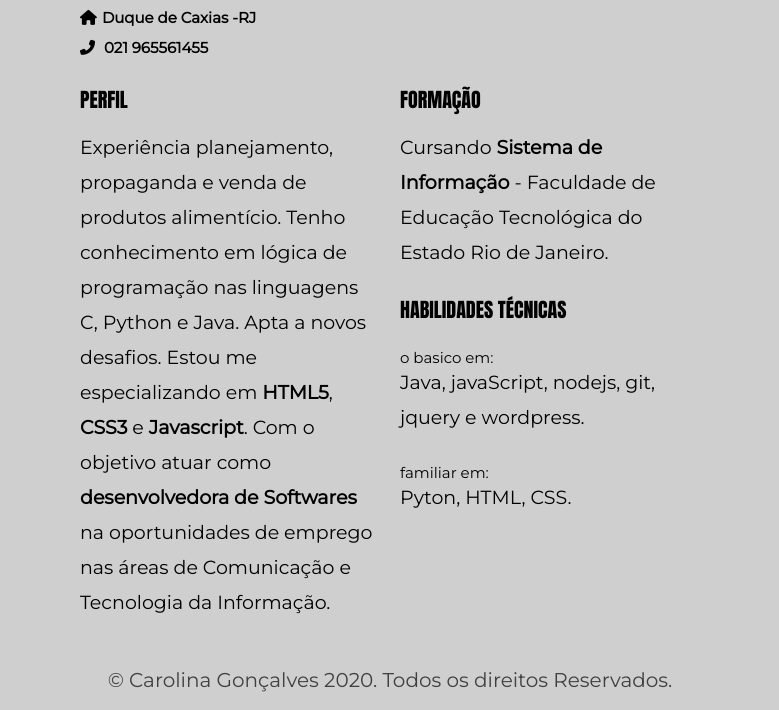
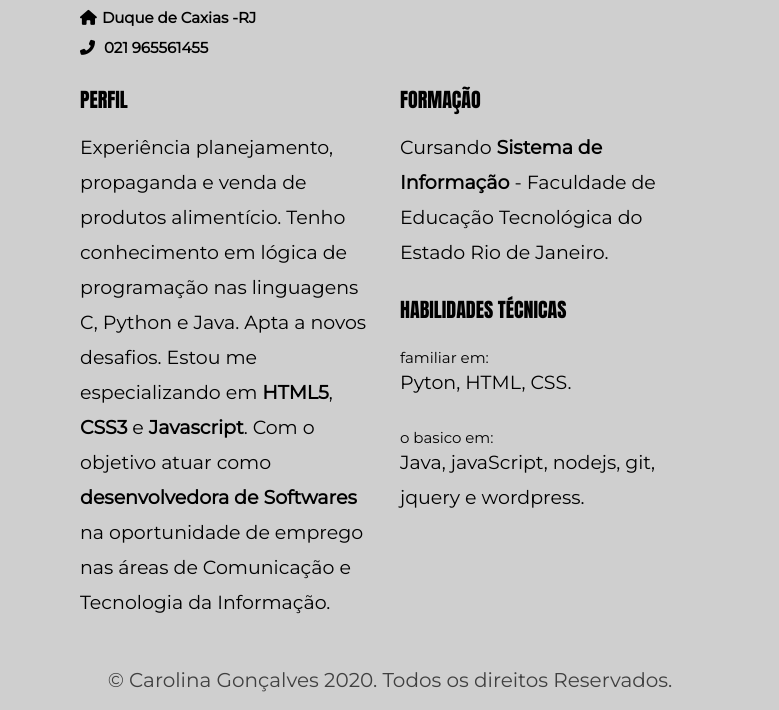
Before and after one commit to carol8fml/carol8fml.github.io, a plain HTML site: page curriculo-Carolina-Gonçalves.html in a window 1280 px wide. Shown: the part 321-1031 px from the top of the page, without its empty margins (250-1029 px from the left). Drawn offline with Linux system fonts and the light colour scheme.

Commit message:
ordem das habilidades

```diff
--- a/curriculo-Carolina-Gonçalves.html
+++ b/curriculo-Carolina-Gonçalves.html
@@ -38,15 +38,15 @@
             <div class="perfil-habilidade">
                     <div class="perfil" >
                         <h2>PERFIL</h2>
-                        <p>Experiência planejamento, propaganda e venda de produtos alimentício. Tenho conhecimento em lógica de programação nas linguagens C, Python e Java. Apta a novos desafios. Estou me especializando em <strong>HTML5</strong>, <strong>CSS3</strong> e <strong>Javascript</strong>. Com o objetivo atuar como <strong>desenvolvedora de Softwares</strong> na oportunidades de emprego nas áreas de Comunicação e Tecnologia da Informação.</p>
+                        <p>Experiência planejamento, propaganda e venda de produtos alimentício. Tenho conhecimento em lógica de programação nas linguagens C, Python e Java. Apta a novos desafios. Estou me especializando em <strong>HTML5</strong>, <strong>CSS3</strong> e <strong>Javascript</strong>. Com o objetivo atuar como <strong>desenvolvedora de Softwares</strong> na oportunidade de emprego nas áreas de Comunicação e Tecnologia da Informação.</p>
                     </div>
                     <div class="habilidade">
                         <h2>FORMAÇÃO</h2>
                             <p>Cursando <strong>Sistema de Informação</strong> - Faculdade de Educação Tecnológica do Estado Rio de Janeiro.</p>
                         <div class="habilidades-tecnicas">
                             <h2> Habilidades Técnicas</h2>
-                            <span>o basico em:</span> <p>Java, javaScript, nodejs, git, jquery e wordpress.</p>
-                        </br> </br> <span>familiar em:</span> <p>Pyton, HTML, CSS.</p>
+                         <span>familiar em:</span> <p>Pyton, HTML, CSS.</p>
+                        </br> </br> <span>o basico em:</span> <p>Java, javaScript, nodejs, git, jquery e wordpress.</p>
                         </div>
                     </div>
             </div>
```
